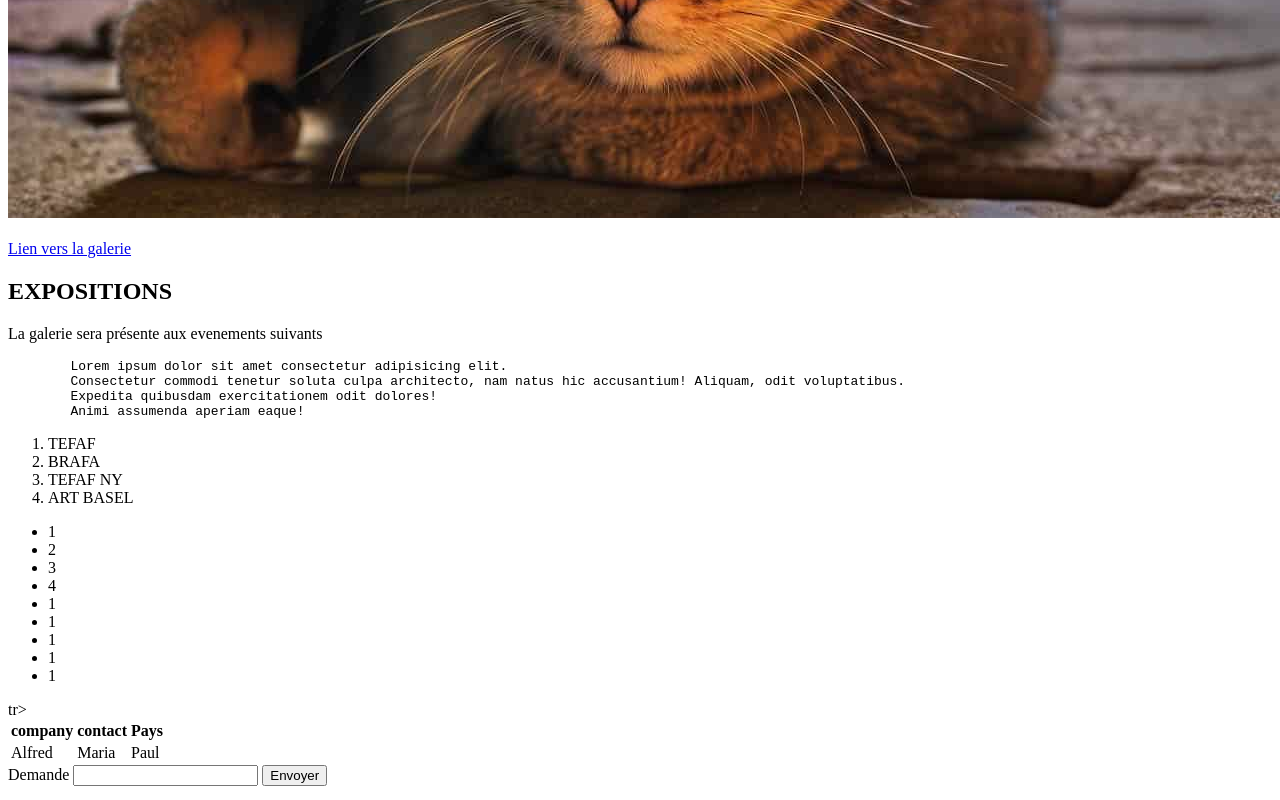
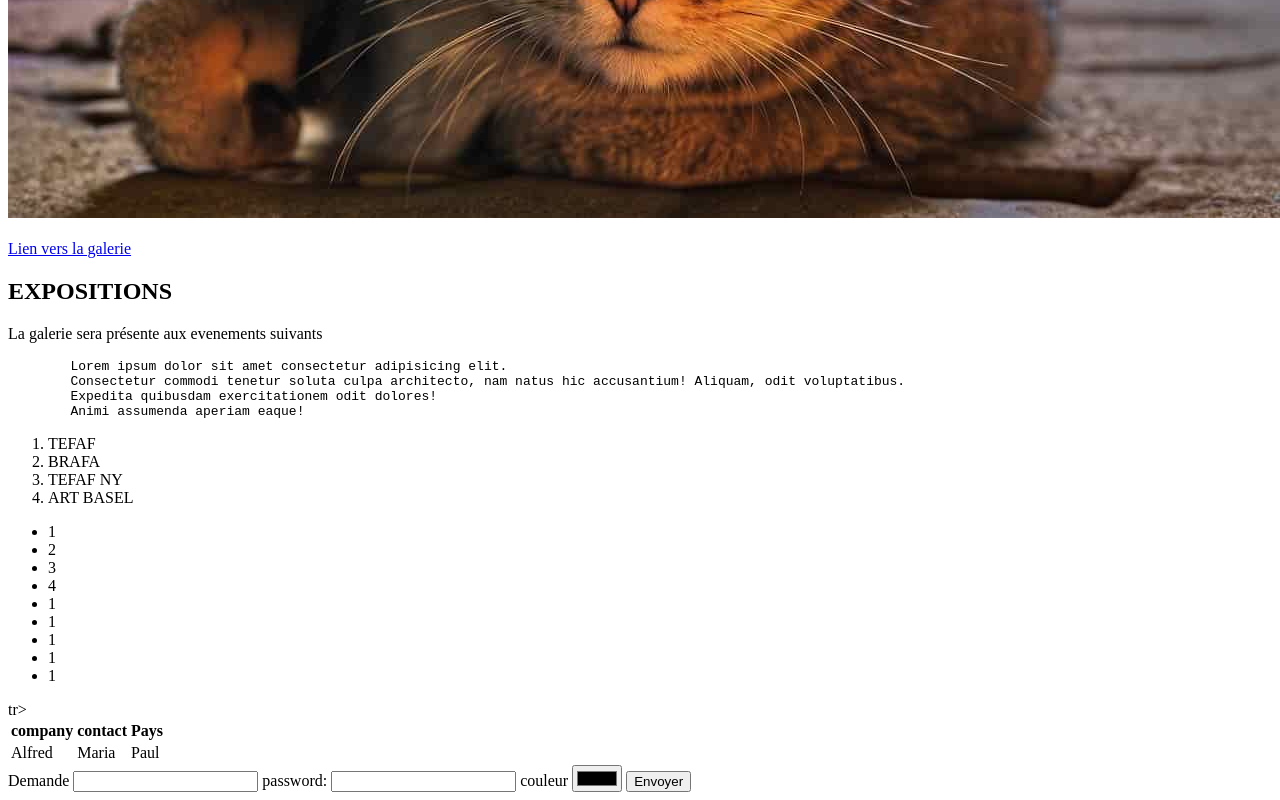
Before and after one commit to DarkSunday/formation_site_internet_Gregory, a plain HTML site: page index.html in a window 1280 px wide. Shown: the part 785-1585 px from the top of the page. Drawn offline with Linux system fonts and the light colour scheme.

Commit message:
Update index.html

```diff
--- a/index.html
+++ b/index.html
@@ -60,7 +60,11 @@
 <div>
     <form>
         <label>Demande </label>
-        <input type"text">
+        <input type="text">
+        <label>password:</label>
+        <input type="password">
+        <label>couleur</label>
+        <input type="color">
 
         <button>Envoyer</button>
     </form>
```
